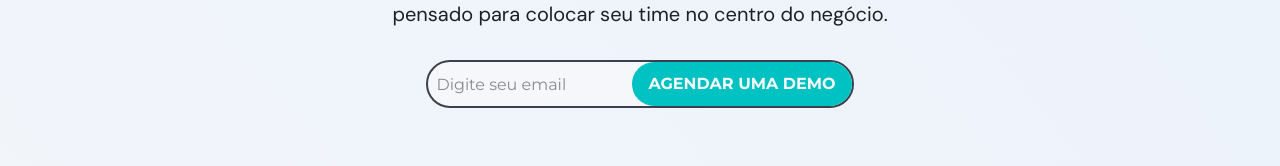
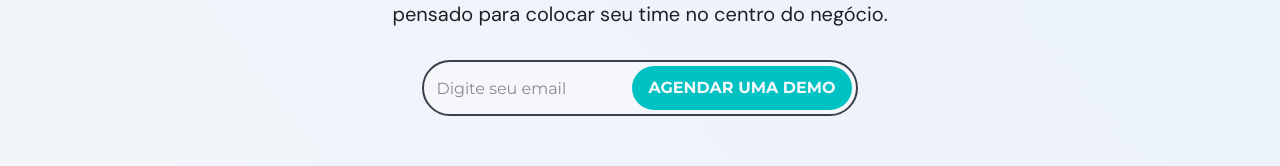
Before and after one commit to SrDev-Henrique/BizzFlow, a Next.js app: page / in a window 1280 px wide. Shown: the part 460-626 px from the top of the page. Built offline with nearby package versions, Linux system fonts and the light colour scheme; no server answers.

Commit message:
docs: Atualizando o aspecto do navbar e do badge do Hero

```diff
--- a/src/app/(sections)/Hero.tsx
+++ b/src/app/(sections)/Hero.tsx
@@ -77,7 +77,7 @@ export default function Hero() {
       </div>
       <div className="mx-auto px-2.5 h-full container">
         <div className="w-full h-full flex flex-col items-center justify-center gap-[32px] pt-46">
-          <div className="flex items-center gap-3 bg-white-transparent rounded-full p-2">
+          <div className="flex items-center gap-3 bg-white-transparent rounded-full p-2 shadow-xs">
             <div className="flex items-center gap-2">
               {customers.map((customer) => (
                 <div
@@ -110,7 +110,7 @@ export default function Hero() {
           </div>
           <form onSubmit={handleSubmit}>
             <div className="flex flex-col items-center justify-center w-full gap-2">
-              <div className="flex items-center gap-1 w-fit h-12 border-2 border-grey bg-white rounded-full">
+              <div className="flex items-center gap-1 w-fit h-14 border-2 border-grey bg-white rounded-full p-1">
                 <div className="w-full h-full text-center">
                   <input
                     className="w-full h-full pl-2 outline-0"
```
